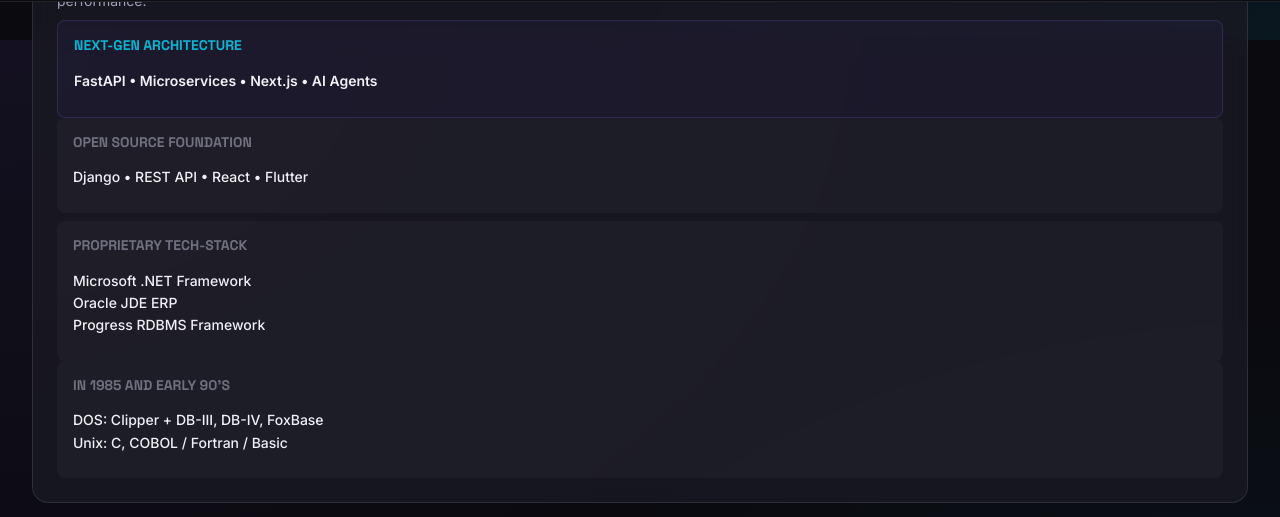
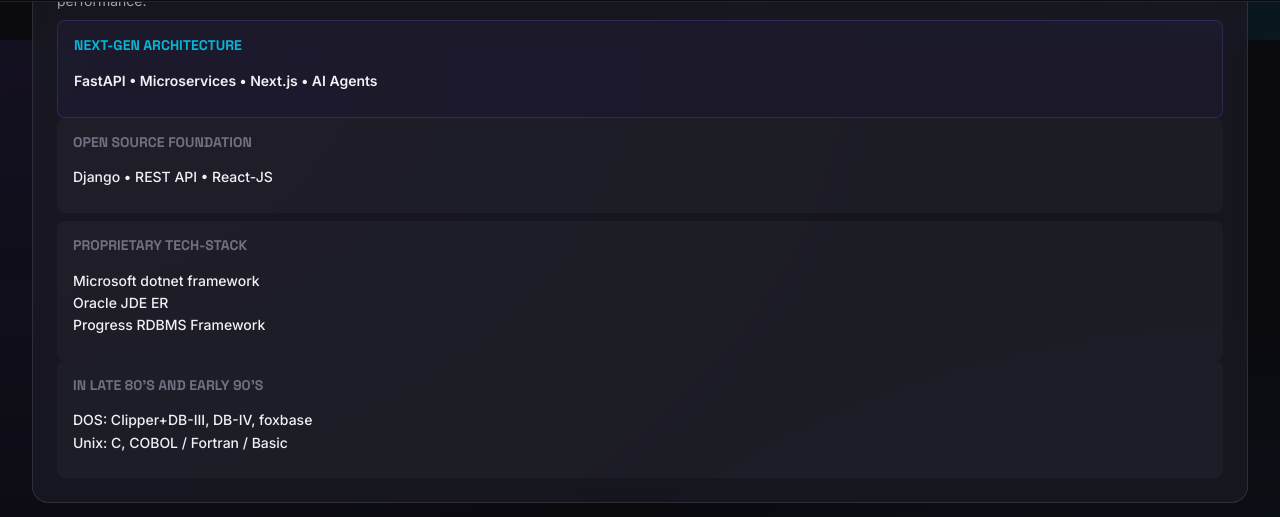
Before and after one commit to mhdev01/mhdev01.github.io, a Jekyll site: the page built from about.md, in a window 1280 px wide and 900 px high, scrolled down 768 px. Shown: the part 92-609 px from the top of the window. Built offline with Jekyll 4.4.1, drawn with Linux system fonts in a browser that asks for light colours.

Commit message:
Redo the fix again as the earlier fix did not work

```diff
--- a/about.md
+++ b/about.md
@@ -24,17 +24,17 @@ title: About - Mani Raghavan
         </div>
         <div style="padding: var(--spacing-md); background: rgba(255,255,255,0.03); border-radius: var(--radius-md);">
           <h4 style="font-size: var(--font-size-sm); color: var(--color-text-muted); text-transform: uppercase;">Open Source Foundation</h4>
-          <p style="color: var(--color-text-primary); font-weight: 500;">Django • REST API • React • Flutter</p>
+          <p style="color: var(--color-text-primary); font-weight: 500;">Django • REST API • React-JS</p>
         </div>
       </div>
       <div class="grid grid-2" style="gap: var(--spacing-md); margin-top: var(--spacing-sm);">
         <div style="padding: var(--spacing-md); background: rgba(255,255,255,0.03); border-radius: var(--radius-md);">
           <h4 style="font-size: var(--font-size-sm); color: var(--color-text-muted); text-transform: uppercase;">Proprietary Tech-stack</h4>
-          <p style="color: var(--color-text-primary); font-weight: 500;">Microsoft .NET Framework<br>Oracle JDE ERP<br>Progress RDBMS Framework</p>
+          <p style="color: var(--color-text-primary); font-weight: 500;">Microsoft dotnet framework<br>Oracle JDE ER<br>Progress RDBMS Framework</p>
         </div>
         <div style="padding: var(--spacing-md); background: rgba(255,255,255,0.03); border-radius: var(--radius-md);">
-          <h4 style="font-size: var(--font-size-sm); color: var(--color-text-muted); text-transform: uppercase;">In 1985 and early 90's</h4>
-          <p style="color: var(--color-text-primary); font-weight: 500;">DOS: Clipper + DB-III, DB-IV, FoxBase<br>Unix: C, COBOL / Fortran / Basic</p>
+          <h4 style="font-size: var(--font-size-sm); color: var(--color-text-muted); text-transform: uppercase;">In late 80's and early 90's</h4>
+          <p style="color: var(--color-text-primary); font-weight: 500;">DOS: Clipper+DB-III, DB-IV, foxbase<br>Unix: C, COBOL / Fortran / Basic</p>
         </div>
       </div>
     </div>
--- a/assets/js/main.js
+++ b/assets/js/main.js
@@ -97,13 +97,16 @@ document.addEventListener('DOMContentLoaded', function () {
   magneticButtons.forEach(btn => {
     btn.addEventListener('mousemove', function (e) {
       const position = btn.getBoundingClientRect();
-      const x = e.pageX - position.left - position.width / 2;
-      const y = e.pageY - position.top - position.height / 2;
+      const x = e.clientX - position.left - position.width / 2;
+      const y = e.clientY - position.top - position.height / 2;
 
-      btn.style.transform = `translate(${x * 0.3}px, ${y * 0.5}px)`;
+      // Temporarily disable transition during tracking to prevent feedback jitter
+      btn.style.transition = 'none';
+      btn.style.transform = `translate(${x * 0.15}px, ${y * 0.15}px)`;
     });
 
     btn.addEventListener('mouseout', function () {
+      btn.style.transition = '';
       btn.style.transform = 'translate(0px, 0px)';
     });
   });
```
